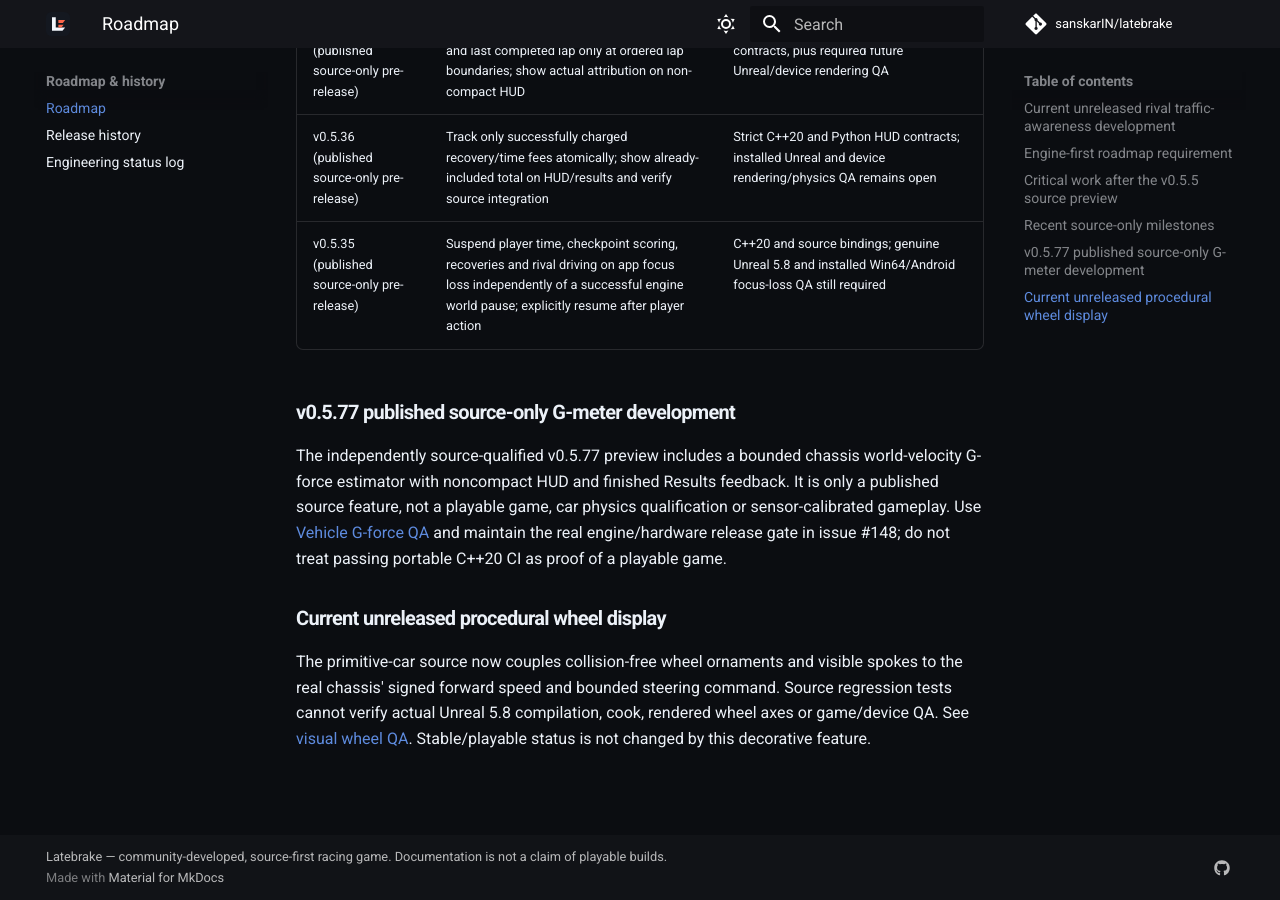
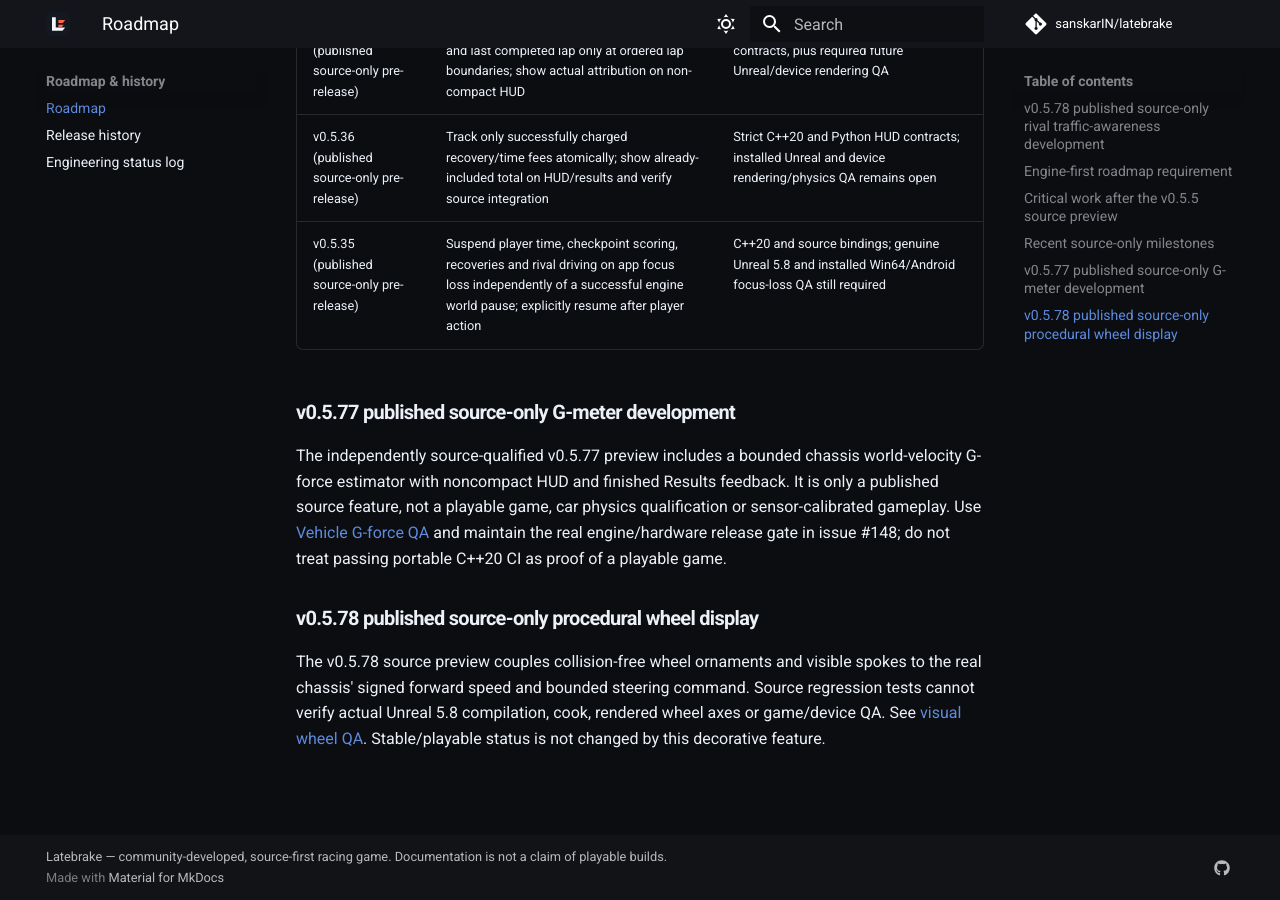
Before and after one commit to sanskarIN/latebrake, an MkDocs documentation site: the page built from docs/ROADMAP.md, in a window 1280 px wide and 900 px high, scrolled down 9286 px. Built offline with MkDocs 1.6.1 and Material for MkDocs 9.7.7, drawn with Linux system fonts in a browser that asks for light colours; comment, search, counter and statistics services are not loaded; some of the changed text lies outside the part shown.

Commit message:
docs(v0.5.78): stage source-only published status pending immutable release confirmation

```diff
--- a/docs/ROADMAP.md
+++ b/docs/ROADMAP.md
@@ -61,7 +61,7 @@ Milestones are goals, not claims of delivered features. Preserve offline single-
 Playable game releases must include genuine installed packages, actual hardware/gameplay testing, change notes, known issues, and no unsupported promises. Source-only preview archives are **not** playable game artifacts.
 
 
-### Current unreleased rival traffic-awareness development
+### v0.5.78 published source-only rival traffic-awareness development
 
 A conservative in-lane prototype rival AI limiter is implemented in
 portable C++20, using actual player location and velocity to choose
@@ -137,9 +137,9 @@ Use [Vehicle G-force QA](VEHICLE_G_FORCE_QA.md) and maintain the real
 engine/hardware release gate in issue #148; do not treat passing portable
 C++20 CI as proof of a playable game.
 
-### Current unreleased procedural wheel display
+### v0.5.78 published source-only procedural wheel display
 
-The primitive-car source now couples collision-free wheel ornaments
+The v0.5.78 source preview couples collision-free wheel ornaments
 and visible spokes to the real chassis' signed forward speed and
 bounded steering command. Source regression tests cannot verify actual
 Unreal 5.8 compilation, cook, rendered wheel axes or game/device QA.
```
